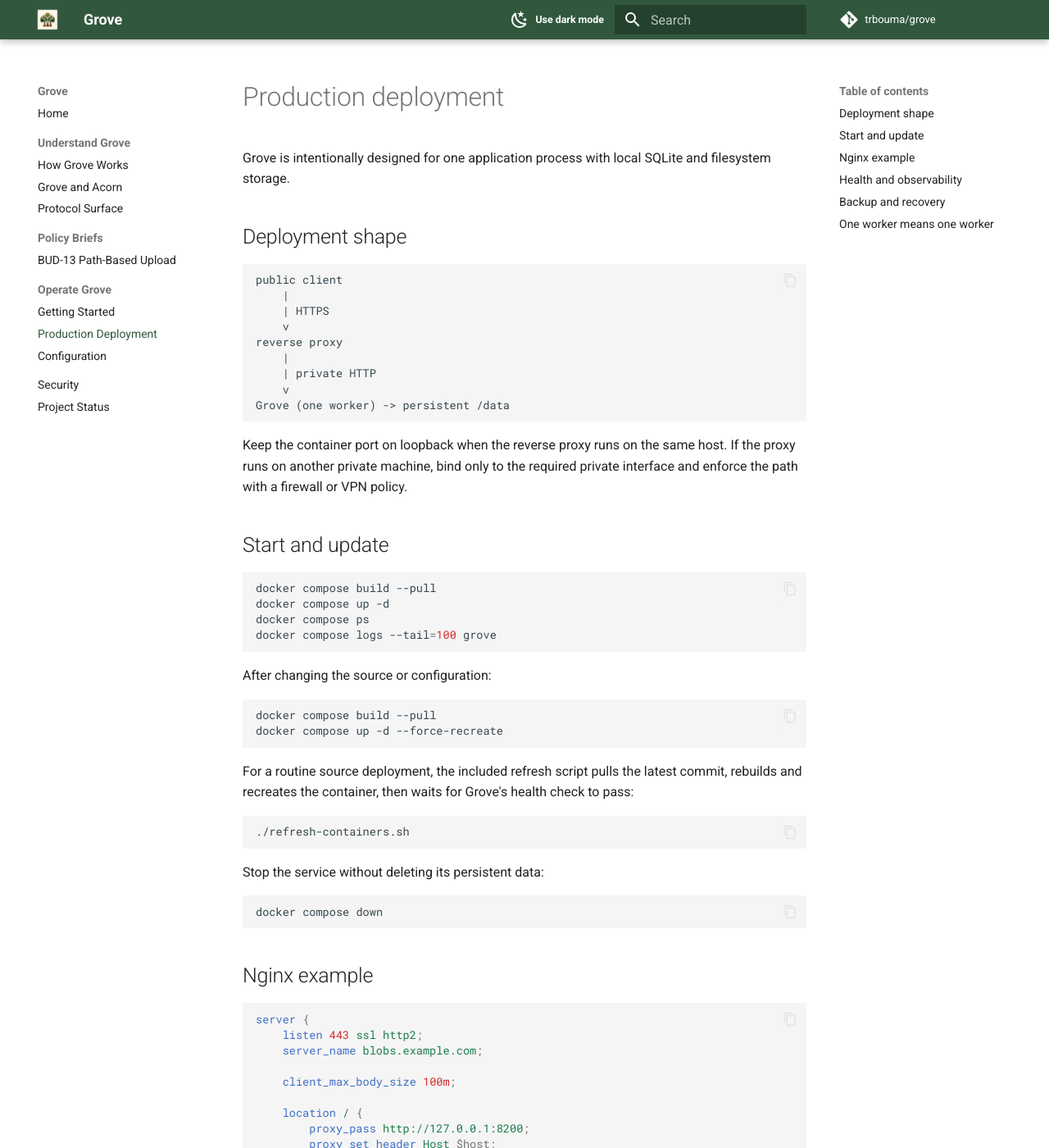
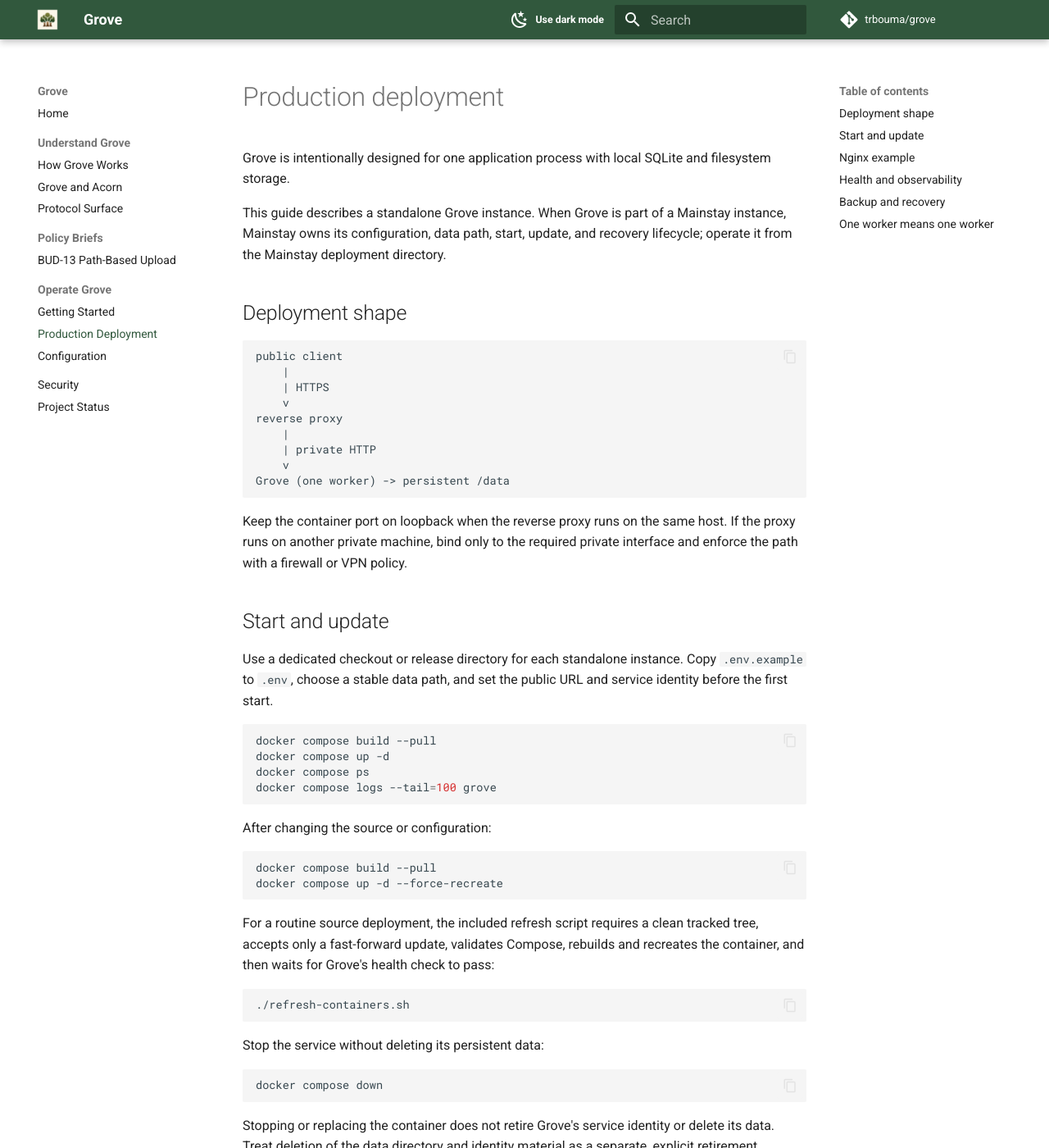
Before and after one commit to trbouma/grove, an MkDocs documentation site: the page built from website/deployment.md, in a window 1280 px wide and 1400 px high. Shown: the whole window at 82% size. Built offline with MkDocs 1.6.1 and Material for MkDocs 9.7.7, drawn with Linux system fonts in a browser that asks for light colours; comment, search, counter and statistics services are not loaded; some of the changed text lies outside the part shown.

Commit message:
dep updates

````diff
--- a/website/deployment.md
+++ b/website/deployment.md
@@ -7,6 +7,10 @@
 
 Grove is intentionally designed for one application process with local SQLite
 and filesystem storage.
+
+This guide describes a standalone Grove instance. When Grove is part of a
+Mainstay instance, Mainstay owns its configuration, data path, start, update,
+and recovery lifecycle; operate it from the Mainstay deployment directory.
 
 ## Deployment shape
 
@@ -28,6 +32,10 @@
 
 ## Start and update
 
+Use a dedicated checkout or release directory for each standalone instance.
+Copy `.env.example` to `.env`, choose a stable data path, and set the public URL
+and service identity before the first start.
+
 ```bash
 docker compose build --pull
 docker compose up -d
@@ -42,9 +50,9 @@
 docker compose up -d --force-recreate
 ```
 
-For a routine source deployment, the included refresh script pulls the latest
-commit, rebuilds and recreates the container, then waits for Grove's health
-check to pass:
+For a routine source deployment, the included refresh script requires a clean
+tracked tree, accepts only a fast-forward update, validates Compose, rebuilds
+and recreates the container, and then waits for Grove's health check to pass:
 
 ```bash
 ./refresh-containers.sh
@@ -55,6 +63,10 @@
 ```bash
 docker compose down
 ```
+
+Stopping or replacing the container does not retire Grove's service identity
+or delete its data. Treat deletion of the data directory and identity material
+as a separate, explicit retirement operation.
 
 ## Nginx example
 
````
Also changed, not shown: docker-compose.yaml (+7 -0 lines), 2 other files.
